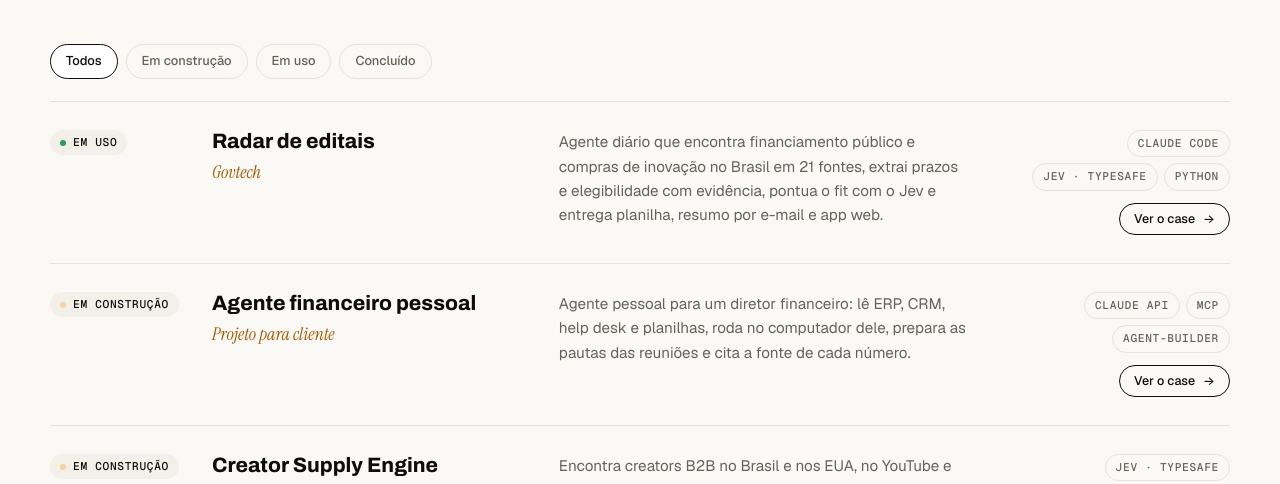
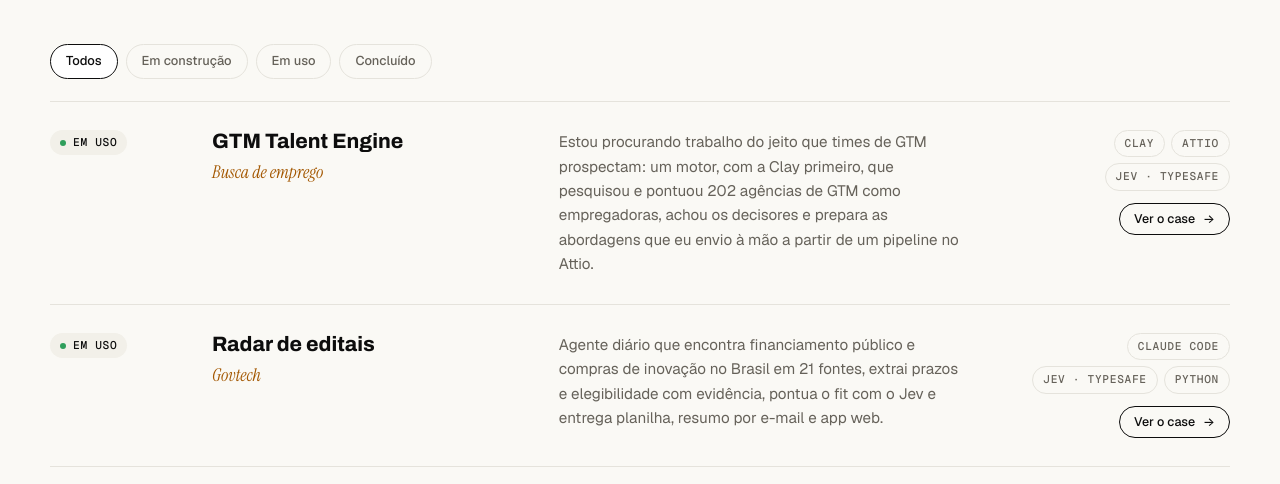
Before and after one commit to michelxxx2323/portfolio, a plain HTML site: page index.html in a window 1280 px wide. Shown: the part 5760-6244 px from the top of the page. Drawn offline with nearby package versions, Linux system fonts and the light colour scheme.

Commit message:
Link GTM Talent Engine case from the AI projects list
Co-Authored-By: Claude Opus 5.5 <noreply@anthropic.com>

```diff
--- a/index.html
+++ b/index.html
@@ -671,6 +671,15 @@ footer{border-top:1px solid var(--line);padding-block:26px;display:flex;justify-
     <div class="ai-list" id="aiList">
       <article class="ai-row" data-s="use">
         <span class="state use" data-en="In use">Em uso</span>
+        <div><h3>GTM Talent Engine</h3><p data-en="Job search">Busca de emprego</p></div>
+        <p data-en="I'm job hunting the way GTM teams prospect: a Clay-first engine that researched and scored 202 GTM agencies as employers, found the decision makers and drafts the outreach I send by hand from an Attio pipeline.">Estou procurando trabalho do jeito que times de GTM prospectam: um motor, com a Clay primeiro, que pesquisou e pontuou 202 agências de GTM como empregadoras, achou os decisores e prepara as abordagens que eu envio à mão a partir de um pipeline no Attio.</p>
+        <div class="ai-side">
+          <div class="tags"><span class="tag">Clay</span><span class="tag">Attio</span><span class="tag">Jev · TypeSafe</span></div>
+          <a class="gh" href="talent.html"><span data-en="See the case">Ver o case</span> →</a>
+        </div>
+      </article>
+      <article class="ai-row" data-s="use">
+        <span class="state use" data-en="In use">Em uso</span>
         <div><h3 data-en="Funding radar">Radar de editais</h3><p data-en="Govtech">Govtech</p></div>
         <p data-en="A daily agent that finds public funding and innovation procurement in Brazil across 21 sources, extracts deadlines and eligibility with evidence, scores the fit with Jev and delivers a spreadsheet, an email digest and a web app.">Agente diário que encontra financiamento público e compras de inovação no Brasil em 21 fontes, extrai prazos e elegibilidade com evidência, pontua o fit com o Jev e entrega planilha, resumo por e-mail e app web.</p>
         <div class="ai-side">
```
